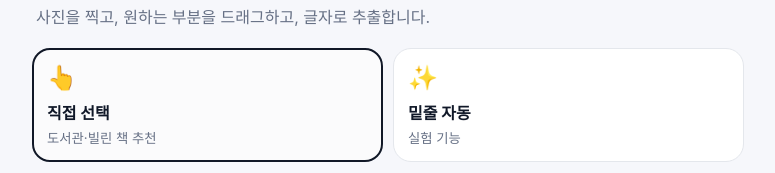
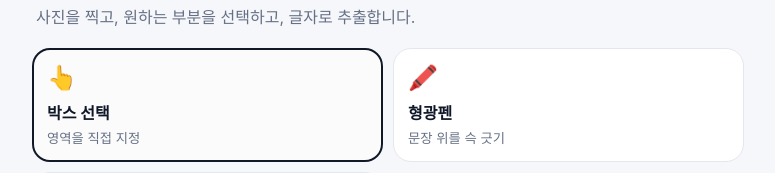
Before and after one commit to kkhj218-netizen/mind-hub, a plain HTML site: page index.html in a window 1280 px wide. Shown: the part 229-402 px from the top of the page, without its empty margins (252-1027 px from the left). Drawn offline with Linux system fonts and the light colour scheme.

Commit message:
Add highlighter selection mode UI

```diff
--- a/index.html
+++ b/index.html
@@ -4,7 +4,7 @@
   <meta charset="utf-8" />
   <meta name="viewport" content="width=device-width, initial-scale=1, viewport-fit=cover" />
   <meta name="theme-color" content="#111827" />
-  <meta name="description" content="책 페이지를 찍고 원하는 문장만 드래그해서 OCR로 저장하는 모바일 PWA" />
+  <meta name="description" content="책 페이지를 찍고 원하는 문장만 드래그하거나 형광펜처럼 선택해 OCR로 저장하는 모바일 PWA" />
   <link rel="manifest" href="./manifest.webmanifest" />
   <link rel="apple-touch-icon" href="./icons/icon-192.svg" />
   <title>문장수집</title>
@@ -26,15 +26,20 @@
           <div>
             <span class="pill">V1 · 기기 저장</span>
             <h2 id="captureTitle">책에서 발견한 문장을<br />3번의 터치로 저장하세요.</h2>
-            <p>사진을 찍고, 원하는 부분을 드래그하고, 글자로 추출합니다.</p>
+            <p>사진을 찍고, 원하는 부분을 선택하고, 글자로 추출합니다.</p>
           </div>
         </div>
 
         <div class="mode-grid">
           <button id="manualModeBtn" class="mode-card active" type="button">
             <span class="mode-icon">👆</span>
-            <strong>직접 선택</strong>
-            <small>도서관·빌린 책 추천</small>
+            <strong>박스 선택</strong>
+            <small>영역을 직접 지정</small>
+          </button>
+          <button id="highlightModeBtn" class="mode-card" type="button">
+            <span class="mode-icon">🖍️</span>
+            <strong>형광펜</strong>
+            <small>문장 위를 슥 긋기</small>
           </button>
           <button id="autoModeBtn" class="mode-card" type="button">
             <span class="mode-icon">✨</span>
@@ -79,6 +84,7 @@
 
             <div id="imageStage" class="image-stage" tabindex="0" aria-label="문장 선택 영역">
               <img id="bookImage" alt="촬영한 책 페이지" draggable="false" />
+              <canvas id="highlighterCanvas" class="highlighter-canvas hidden" aria-hidden="true"></canvas>
               <div id="selectionBox" class="selection-box hidden" aria-hidden="true">
                 <span class="handle h1"></span><span class="handle h2"></span>
                 <span class="handle h3"></span><span class="handle h4"></span>
@@ -188,5 +194,6 @@
 
   <script src="https://cdn.jsdelivr.net/npm/tesseract.js@5/dist/tesseract.min.js"></script>
   <script src="./app.js"></script>
+  <script src="./highlighter.js"></script>
 </body>
 </html>
```
